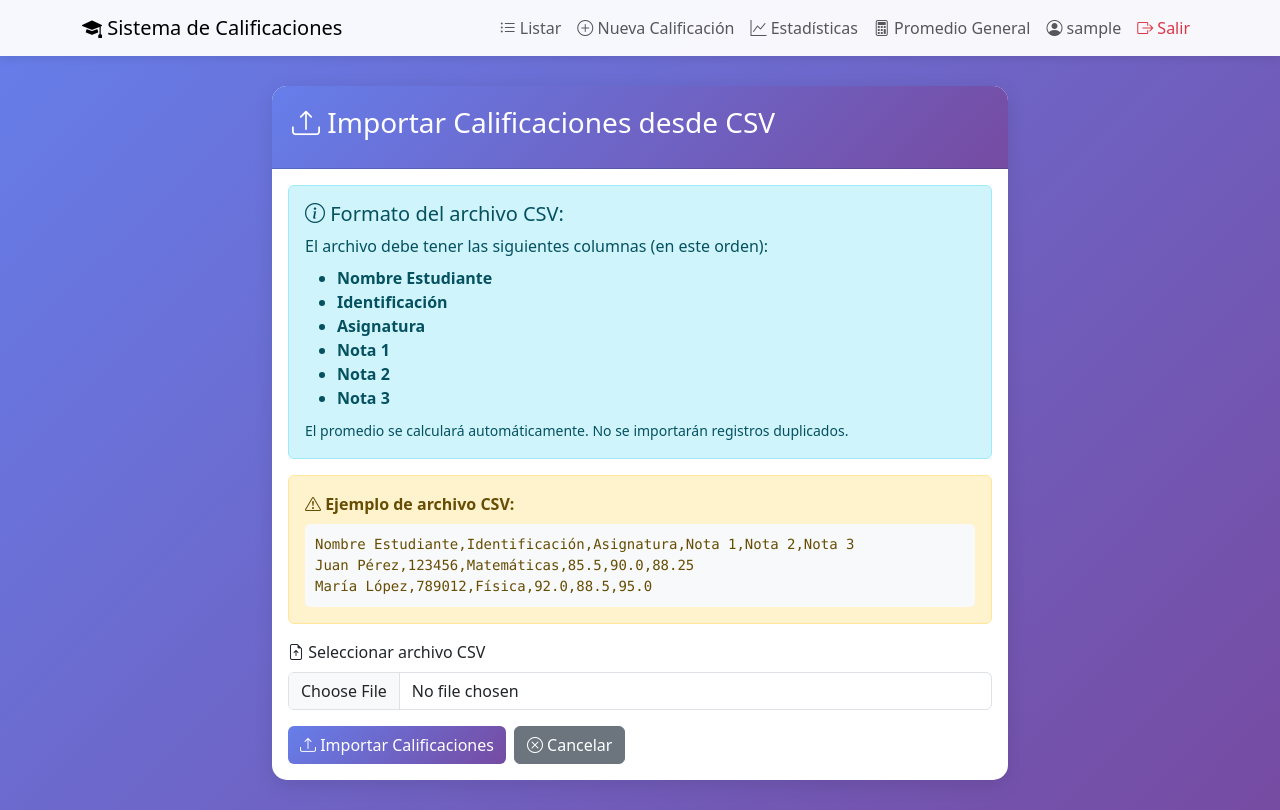
After one commit to JuanSebastianE23/PROYECTOInicio_de_Sesion, a Django app: page /importar-csv/ in a window 1280 px wide. The commit adds this page. Run offline with Django 5.2, Linux system fonts and the light colour scheme; the visitor is signed in with stand-in values (Sample User, id 1).

Commit message:
Agregar funcionalidad de importar calificaciones desde CSV

```diff
--- /dev/null
+++ b/calificaciones_nombre__estudiantes/templates/calificaciones/importar_csv.html
@@ -0,0 +1,56 @@
+{% extends 'calificaciones/base.html' %}
+
+{% block title %}Importar CSV{% endblock %}
+
+{% block content %}
+<div class="row justify-content-center">
+    <div class="col-md-8">
+        <div class="card">
+            <div class="card-header">
+                <h3><i class="bi bi-upload"></i> Importar Calificaciones desde CSV</h3>
+            </div>
+            <div class="card-body">
+                <div class="alert alert-info">
+                    <h5><i class="bi bi-info-circle"></i> Formato del archivo CSV:</h5>
+                    <p class="mb-2">El archivo debe tener las siguientes columnas (en este orden):</p>
+                    <ul class="mb-2">
+                        <li><strong>Nombre Estudiante</strong></li>
+                        <li><strong>Identificación</strong></li>
+                        <li><strong>Asignatura</strong></li>
+                        <li><strong>Nota 1</strong></li>
+                        <li><strong>Nota 2</strong></li>
+                        <li><strong>Nota 3</strong></li>
+                    </ul>
+                    <p class="mb-0"><small>El promedio se calculará automáticamente. No se importarán registros duplicados.</small></p>
+                </div>
+
+                <div class="alert alert-warning">
+                    <strong><i class="bi bi-exclamation-triangle"></i> Ejemplo de archivo CSV:</strong>
+                    <pre class="mb-0 mt-2" style="background: #f8f9fa; padding: 10px; border-radius: 5px;">Nombre Estudiante,Identificación,Asignatura,Nota 1,Nota 2,Nota 3
+Juan Pérez,123456,Matemáticas,85.5,90.0,88.25
+María López,789012,Física,92.0,88.5,95.0</pre>
+                </div>
+
+                <form method="post" enctype="multipart/form-data">
+                    {% csrf_token %}
+                    <div class="mb-3">
+                        <label for="archivo_csv" class="form-label">
+                            <i class="bi bi-file-earmark-arrow-up"></i> Seleccionar archivo CSV
+                        </label>
+                        <input type="file" class="form-control" id="archivo_csv" name="archivo_csv" accept=".csv" required>
+                    </div>
+
+                    <div class="d-flex gap-2">
+                        <button type="submit" class="btn btn-primary">
+                            <i class="bi bi-upload"></i> Importar Calificaciones
+                        </button>
+                        <a href="{% url 'listar_calificaciones' %}" class="btn btn-secondary">
+                            <i class="bi bi-x-circle"></i> Cancelar
+                        </a>
+                    </div>
+                </form>
+            </div>
+        </div>
+    </div>
+</div>
+{% endblock %}
--- a/calificaciones_nombre__estudiantes/templates/calificaciones/listar.html
+++ b/calificaciones_nombre__estudiantes/templates/calificaciones/listar.html
@@ -7,6 +7,9 @@
     <div class="card-header d-flex justify-content-between align-items-center">
         <h3><i class="bi bi-list-ul"></i> Lista de Calificaciones</h3>
         <div>
+            <a href="{% url 'importar_csv' %}" class="btn btn-info me-2">
+                <i class="bi bi-upload"></i> Importar CSV
+            </a>
             <a href="{% url 'exportar_csv' %}" class="btn btn-success me-2">
                 <i class="bi bi-download"></i> Exportar CSV
             </a>
--- a/calificaciones_nombre__estudiantes/urls.py
+++ b/calificaciones_nombre__estudiantes/urls.py
@@ -11,4 +11,5 @@ urlpatterns = [
     path('promedio-general/', views.promedio_general, name='promedio_general'),
     path('estadisticas/', views.estadisticas, name='estadisticas'),
     path('exportar-csv/', views.exportar_csv, name='exportar_csv'),
+    path('importar-csv/', views.importar_csv, name='importar_csv'),
 ]
--- a/calificaciones_nombre__estudiantes/views.py
+++ b/calificaciones_nombre__estudiantes/views.py
@@ -207,3 +207,74 @@ def exportar_csv(request):
         ])
 
     return response
+
+
+# Vista para importar calificaciones desde CSV
+@login_required
+def importar_csv(request):
+    """Importa calificaciones desde un archivo CSV"""
+    if request.method == 'POST' and request.FILES.get('archivo_csv'):
+        import csv
+        import io
+
+        archivo = request.FILES['archivo_csv']
+
+        # Validar extensión
+        if not archivo.name.endswith('.csv'):
+            messages.error(request, 'El archivo debe ser CSV')
+            return redirect('listar_calificaciones')
+
+        try:
+            # Leer archivo
+            decoded_file = archivo.read().decode('utf-8-sig')
+            io_string = io.StringIO(decoded_file)
+            reader = csv.DictReader(io_string)
+
+            importados = 0
+            errores = []
+
+            for row_num, row in enumerate(reader, start=2):
+                try:
+                    # Validar que existan las columnas necesarias
+                    nombre = row.get('Nombre Estudiante', '').strip()
+                    identificacion = row.get('Identificación', '').strip()
+                    asignatura = row.get('Asignatura', '').strip()
+                    nota1 = row.get('Nota 1', '').strip()
+                    nota2 = row.get('Nota 2', '').strip()
+                    nota3 = row.get('Nota 3', '').strip()
+
+                    if not all([nombre, identificacion, asignatura, nota1, nota2, nota3]):
+                        errores.append(f'Fila {row_num}: Datos incompletos')
+                        continue
+
+                    # Verificar duplicados
+                    if Calificacion.objects.filter(identificacion=identificacion, asignatura=asignatura).exists():
+                        errores.append(f'Fila {row_num}: Ya existe {identificacion} en {asignatura}')
+                        continue
+
+                    # Crear calificación
+                    Calificacion.objects.create(
+                        nombre_estudiante=nombre,
+                        identificacion=identificacion,
+                        asignatura=asignatura,
+                        nota1=Decimal(nota1),
+                        nota2=Decimal(nota2),
+                        nota3=Decimal(nota3)
+                    )
+                    importados += 1
+
+                except Exception as e:
+                    errores.append(f'Fila {row_num}: {str(e)}')
+
+            # Mensajes de resultado
+            if importados > 0:
+                messages.success(request, f'Se importaron {importados} calificaciones exitosamente')
+            if errores:
+                messages.warning(request, f'Errores encontrados: {len(errores)}. ' + '; '.join(errores[:5]))
+
+        except Exception as e:
+            messages.error(request, f'Error al procesar el archivo: {str(e)}')
+
+        return redirect('listar_calificaciones')
+
+    return render(request, 'calificaciones/importar_csv.html')
```
